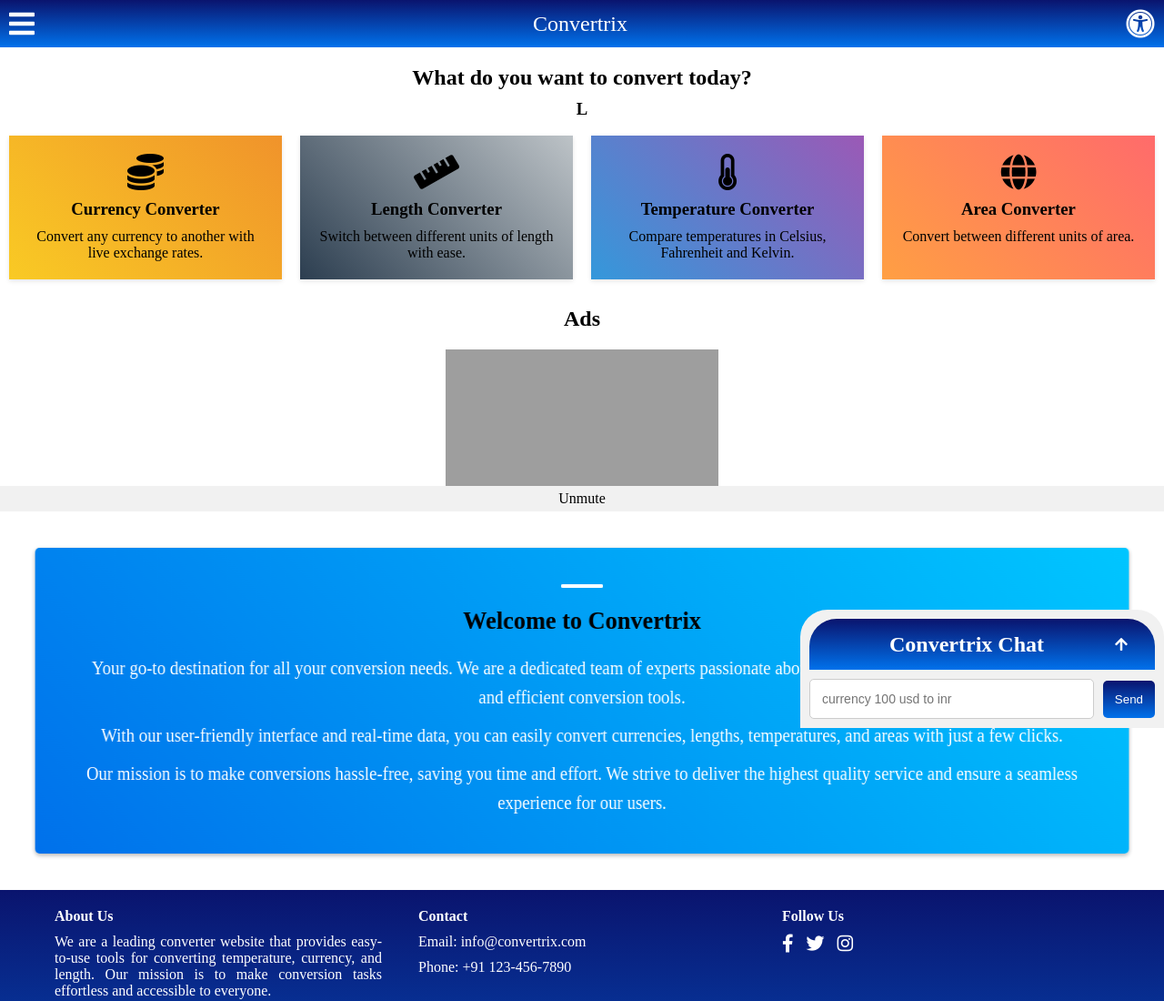
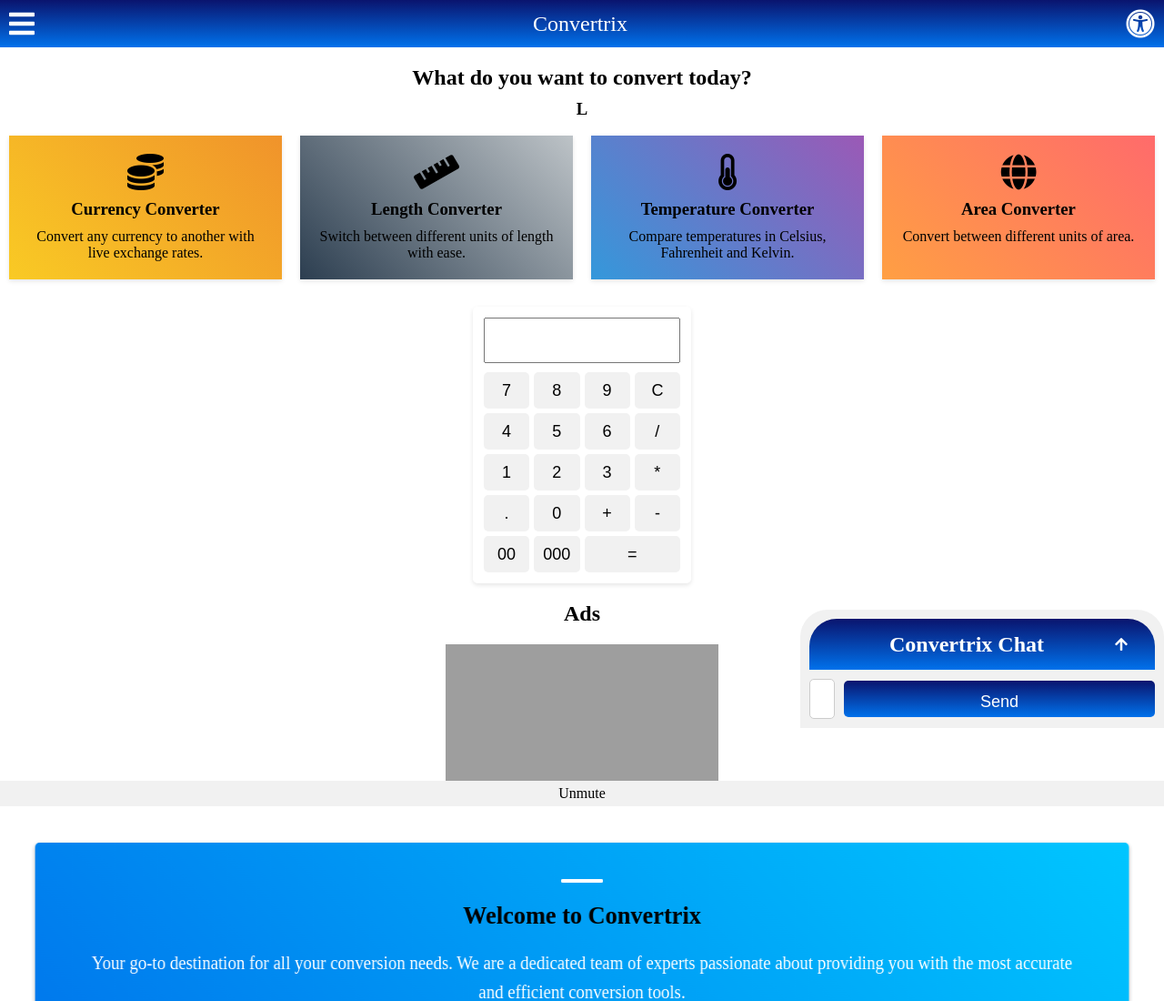
Before and after one commit to SudeepWebDev/convertrix, a plain HTML site: page index.html in a window 1280 px wide. Shown: the top 1100 px of the page at 91% size. Drawn offline with Linux system fonts and the light colour scheme; no server answers; grey boxes are pictures that could not be loaded.

Commit message:
simple calculator added

```diff
--- a/CSS/home.css
+++ b/CSS/home.css
@@ -225,3 +225,66 @@
 .hide-chat #chat-container {
   display: none;
 }
+
+
+
+
+
+
+
+
+
+
+#calculator {
+  width: 240px;
+  margin: 20px auto;
+  border-radius: 5px;
+  padding: 10px;
+  box-shadow: 0 2px 5px rgba(0, 0, 0, 0.1);
+  border: 2px solid transparent;
+}
+
+
+#result {
+  width: 100%;
+  height: 50px;
+  margin-bottom: 10px;
+  font-size: 18px;
+  text-align: right;
+  padding: 5px;
+}
+
+#buttons {
+  display: grid;
+  grid-template-columns: repeat(4, 1fr);
+  gap: 5px;
+}
+
+button {
+  width: 100%;
+  height: 40px;
+  font-size: 18px;
+  background-color: #f1f1f1;
+  border: none;
+  border-radius: 5px;
+  cursor: pointer;
+  transition: background-color 0.3s;
+}
+
+button:hover {
+  background-color: #e0e0e0;
+}
+
+button:active {
+  background-color: #d3d3d3;
+}
+
+#equalbtn {
+  border: 2px solid transparent;
+  border-radius: 5px;
+  grid-column: span 2;
+}
+
+#equalbtn:hover {
+  border-radius: 5px;
+}
--- a/JAVASCRIPT/home.js
+++ b/JAVASCRIPT/home.js
@@ -49,3 +49,69 @@ chatToggle.addEventListener('click', function () {
   chatToggleIcon.classList.toggle('fa-minus');
   chatSection.classList.toggle('hide-chat');
 });
+
+
+
+// calculator
+
+
+let result = document.getElementById('result');
+let hasError = false;
+
+function appendValue(value) {
+  if (hasError) {
+    clearResult();
+  }
+  result.value += value;
+}
+function calculate() {
+  try {
+    if (/[*\/]$/.test(result.value)) {
+      throw new Error('Please enter another number or perform a valid calculation');
+    }
+    let calculatedResult = eval(result.value);
+    if (isNaN(calculatedResult)) {
+      throw new Error('Invalid calculation');
+    }
+
+    let significantFigures = getSignificantFigures(calculatedResult);
+
+    result.value = formatNumber(calculatedResult, significantFigures);
+    hasError = false;
+  } catch (error) {
+    result.value = error.message;
+    hasError = true;
+  }
+}
+
+function getSignificantFigures(number) {
+  let numberString = number.toString();
+
+  if (numberString.startsWith('-')) {
+    numberString = numberString.substring(1);
+  }
+
+  numberString = numberString.replace(/e[+-]\d+$/i, '');
+
+  if (Number.isInteger(number)) {
+    numberString = numberString.replace('.', '');
+  }
+
+  numberString = numberString.replace(/^0+/, '');
+
+  let significantFigures = numberString.replace(/[^\d]/g, '').length;
+
+  return significantFigures;
+}
+
+function formatNumber(number, significantFigures) {
+  if (Number.isInteger(number)) {
+    return number.toString();
+  } else {
+    return number.toPrecision(significantFigures);
+  }
+}
+function clearResult() {
+  result.value = '';
+  hasError = false;
+}
--- a/index.html
+++ b/index.html
@@ -120,6 +120,34 @@
 
 
         </section>
+
+        <section>
+            <div id="calculator">
+                <input type="text" id="result" >
+                <div id="buttons">
+                    <button onclick="appendValue('7')">7</button>
+                    <button onclick="appendValue('8')">8</button>
+                    <button onclick="appendValue('9')">9</button>
+                    <button onclick="clearResult()">C</button>
+                    <button onclick="appendValue('4')">4</button>
+                    <button onclick="appendValue('5')">5</button>
+                    <button onclick="appendValue('6')">6</button>
+                    <button onclick="appendValue('/')">/</button>
+                    <button onclick="appendValue('1')">1</button>
+                    <button onclick="appendValue('2')">2</button>
+                    <button onclick="appendValue('3')">3</button>
+                    <button onclick="appendValue('*')">*</button>
+                    <button onclick="appendValue('.')">.</button>
+                    <button onclick="appendValue('0')">0</button>
+                    <button onclick="appendValue('+')">+</button>
+                    <button onclick="appendValue('-')">-</button>
+                    <button onclick="appendValue('00')">00</button>
+                    <button onclick="appendValue('000')">000</button>
+                    <button onclick="calculate()" id="equalbtn">=</button>
+                </div>
+            </div>
+
+        </section>
         <!--   Ads Section   -->
         <h2>Ads</h2>
         <section id="ads_section" class="fade-in">
```
